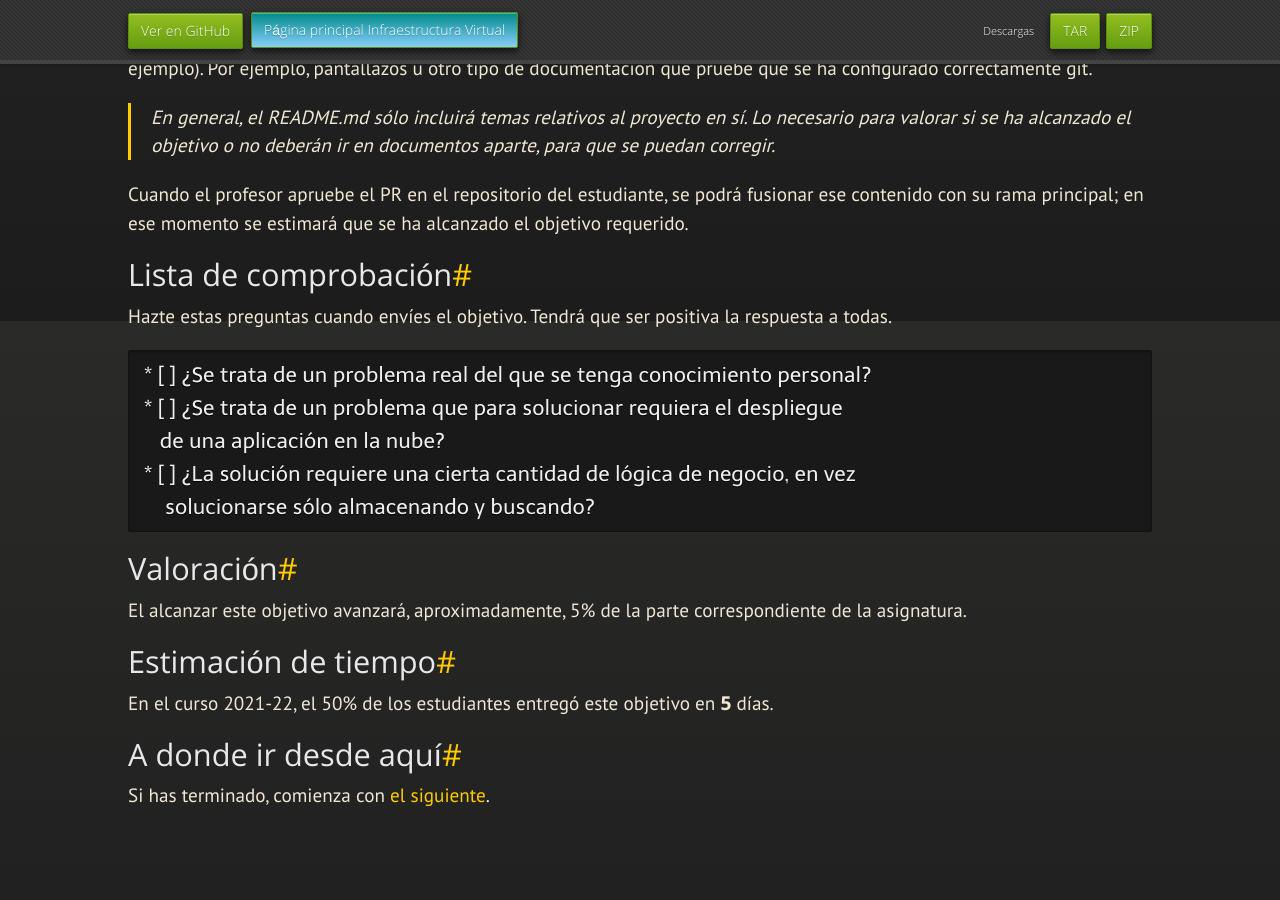
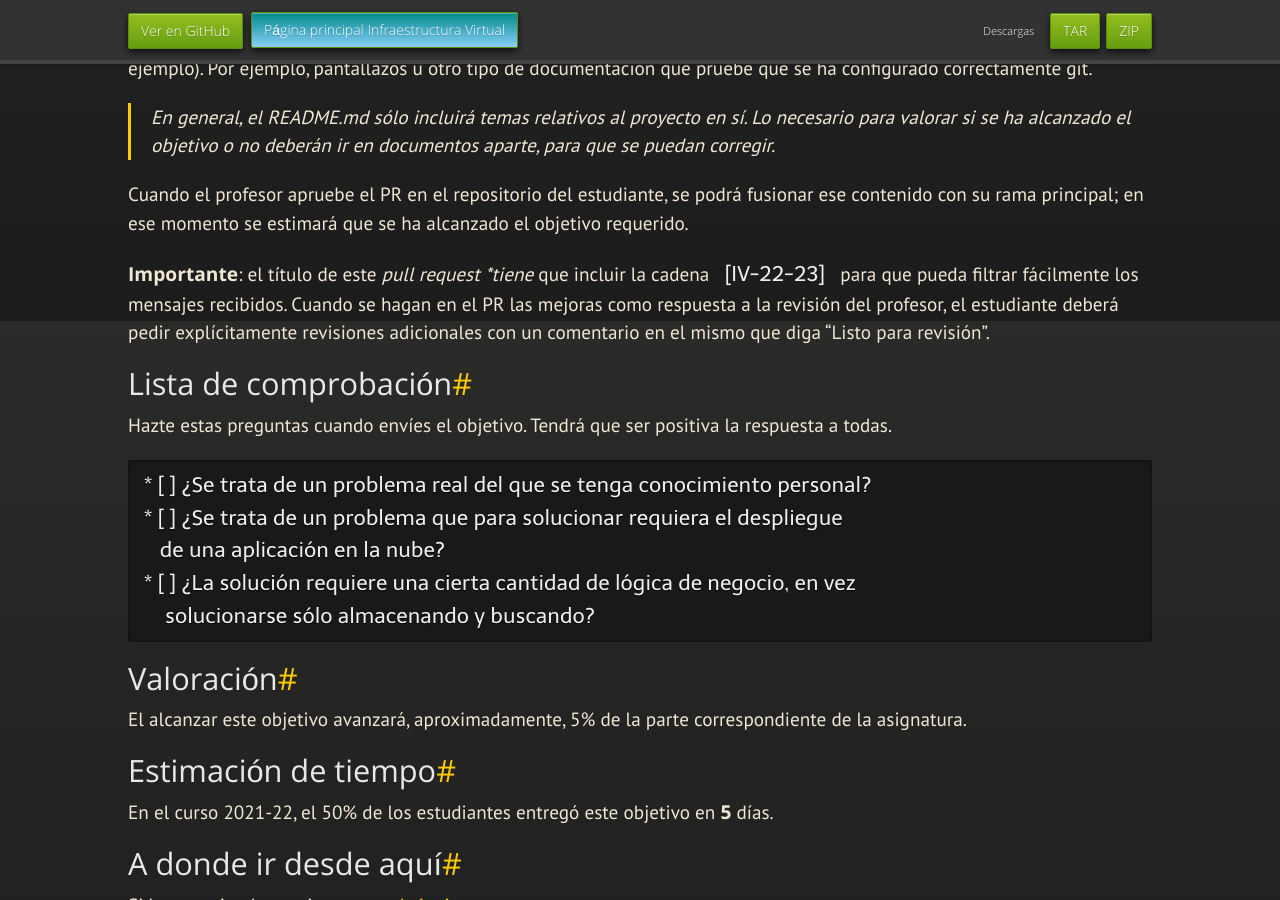
Before and after one commit to JJ/IV, a Jekyll site: the page built from documentos/proyecto/0.Repositorio.md, in a window 1280 px wide and 900 px high, scrolled down 4179 px. Built offline with Jekyll 4.4.1, drawn with Linux system fonts in a browser that asks for light colours; nearby versions of some CDN libraries; some web fonts are replaced; our own code applies the rules of GitHub Pages for plain Markdown files.

Commit message:
Sync documentos/proyecto/0.Repositorio.md de master a gh-pages

```diff
--- a/documentos/proyecto/0.Repositorio.md
+++ b/documentos/proyecto/0.Repositorio.md
@@ -238,6 +238,12 @@ Cuando el profesor apruebe el PR en el repositorio del estudiante, se
 podrá fusionar ese contenido con su rama principal; en ese momento se
 estimará que se ha alcanzado el objetivo requerido.
 
+**Importante**: el título de este *pull request* **tiene* que incluir la cadena
+`[IV-22-23]` para que pueda filtrar fácilmente los mensajes recibidos. Cuando se
+hagan en el PR las mejoras como respuesta a la revisión del profesor, el
+estudiante deberá pedir explícitamente revisiones adicionales con un comentario
+en el mismo que diga "Listo para revisión".
+
 ## Lista de comprobación
 
 Hazte estas preguntas cuando envíes el objetivo. Tendrá que ser
```
